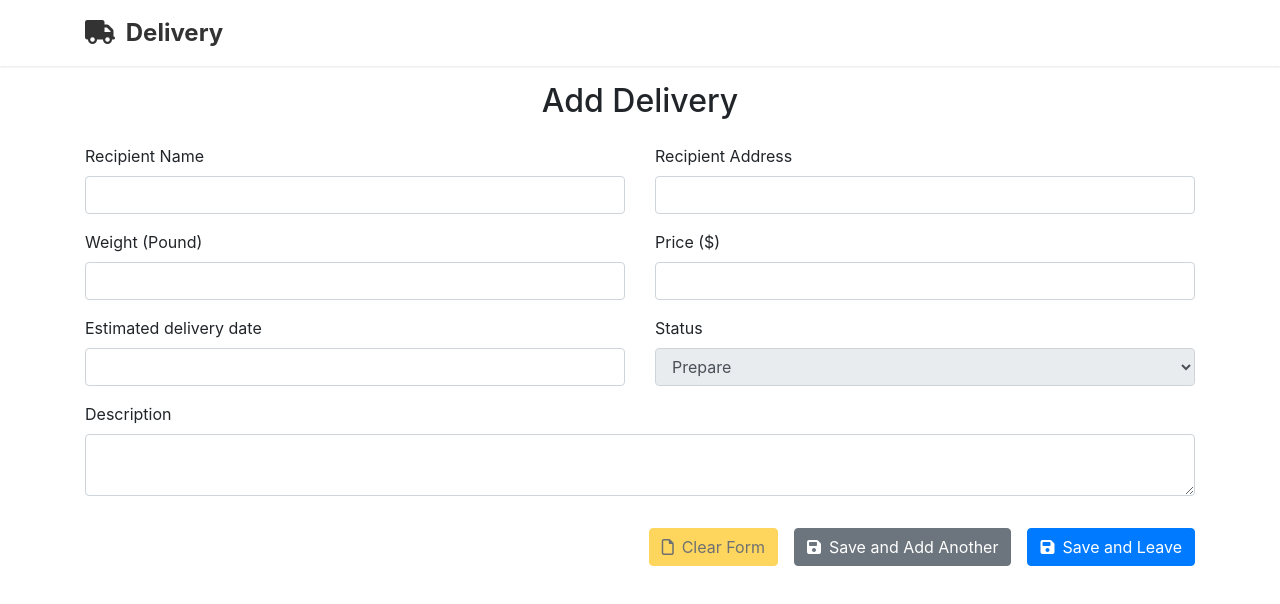
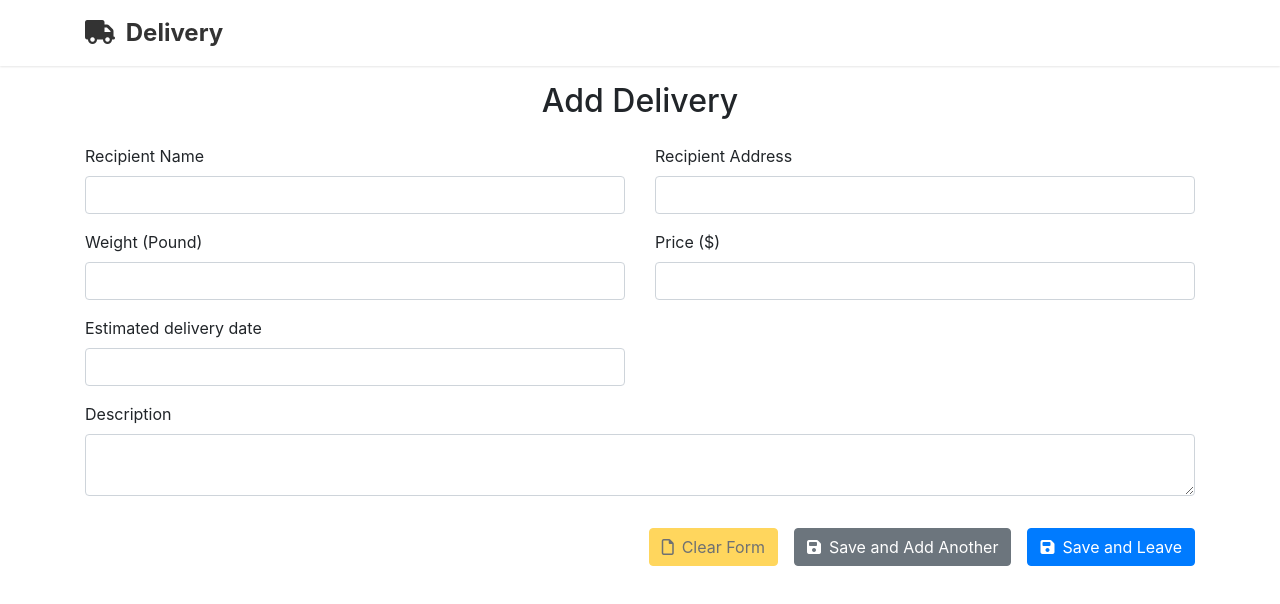
Before and after one commit to dinhthoai241297/delivery, a React (Create React App) app: page /delivery/add in a window 1280 px wide. Shown: the top 604 px of the page. Built offline with nearby package versions, Linux system fonts and the light colour scheme.

Commit message:
Remove field status when Add and set default status is prepare

```diff
--- a/src/components/delivery/Add.js
+++ b/src/components/delivery/Add.js
@@ -4,13 +4,20 @@ import { addDelivery, updateDelivery, getOne } from 'actions/DeliveryActions'
 import { useDispatch } from 'react-redux'
 import { toast } from 'react-toastify'
 import paths from 'routes/paths'
+import { DELIVERY_STATUS } from 'constant'
 
 const Add = ({ isUpdate, history, match }) => {
     const [delivery, setDelivery] = useState()
 
     const dispatch = useDispatch()
     const submit = values => {
-        let func = isUpdate ? updateDelivery : addDelivery
+        let func
+        if (isUpdate) {
+            func = updateDelivery
+        } else {
+            func = addDelivery
+            values.status = DELIVERY_STATUS.PREPARE
+        }
         dispatch(func(values))
         toast.success(`${isUpdate ? 'Update' : 'Add'} delivery success`, {
             position: toast.POSITION.BOTTOM_RIGHT,
--- a/src/components/delivery/DeliveryForm.js
+++ b/src/components/delivery/DeliveryForm.js
@@ -15,7 +15,6 @@ let DeliveryForm = ({ delivery, pristine, submitting, handleSubmit, reset, ...pr
 
     useEffect(() => {
         props.initialize({
-            status: DELIVERY_STATUS.PREPARE,
             ...delivery,
         })
     }, [])
@@ -87,6 +86,7 @@ let DeliveryForm = ({ delivery, pristine, submitting, handleSubmit, reset, ...pr
                         validate={required}
                     />
                 </div>
+                {delivery && (
                     <div className="col-12 col-lg-6 mb-3">
                         <Field
                             disabled={!delivery}
@@ -99,6 +99,7 @@ let DeliveryForm = ({ delivery, pristine, submitting, handleSubmit, reset, ...pr
                             ]}
                         />
                     </div>
+                )}
                 <div className="col-12 mb-3">
                     <Field label="Description" name="description" component={InputTextarea} type="text" />
                 </div>
```
Lines whose indentation alone changed are shown as unchanged.
